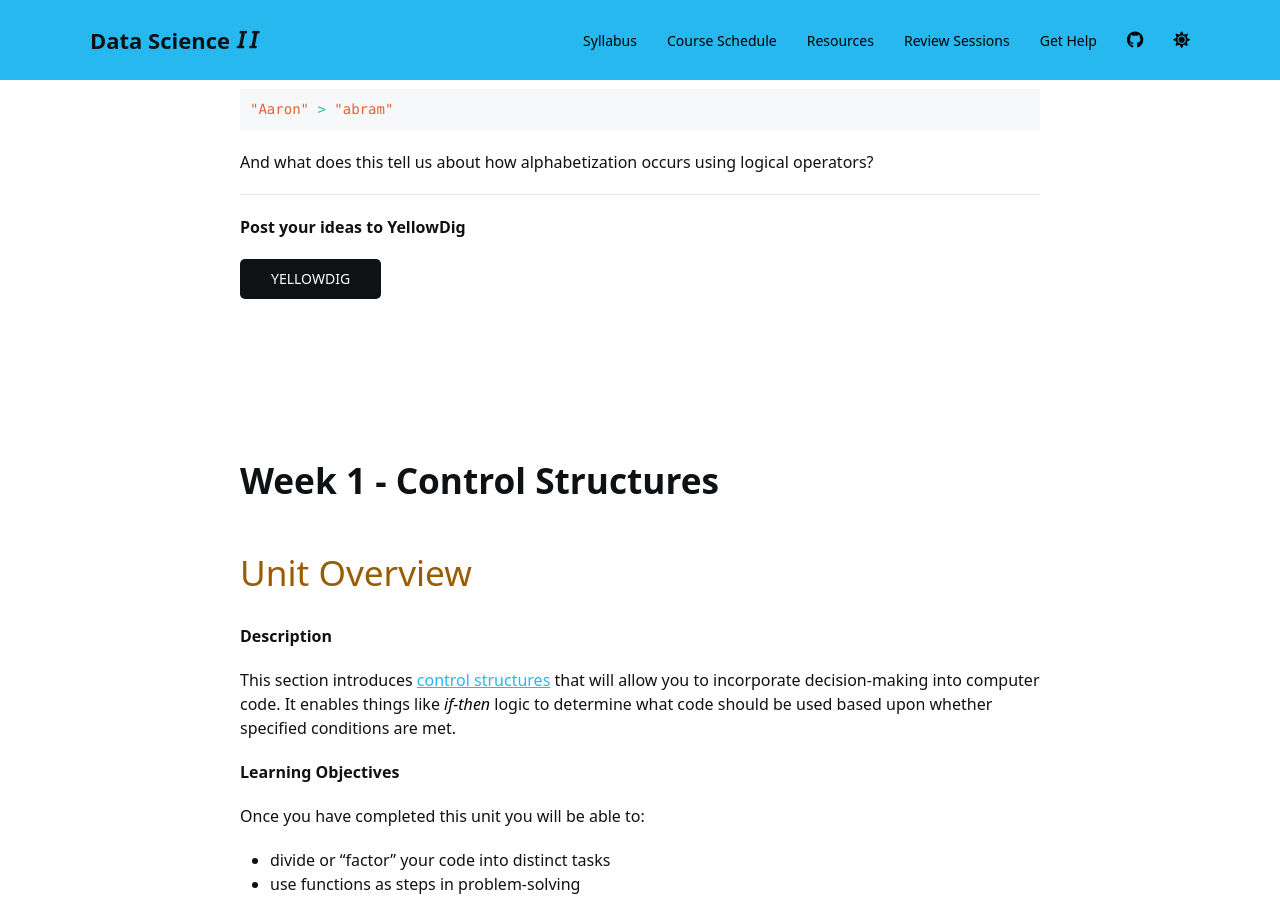
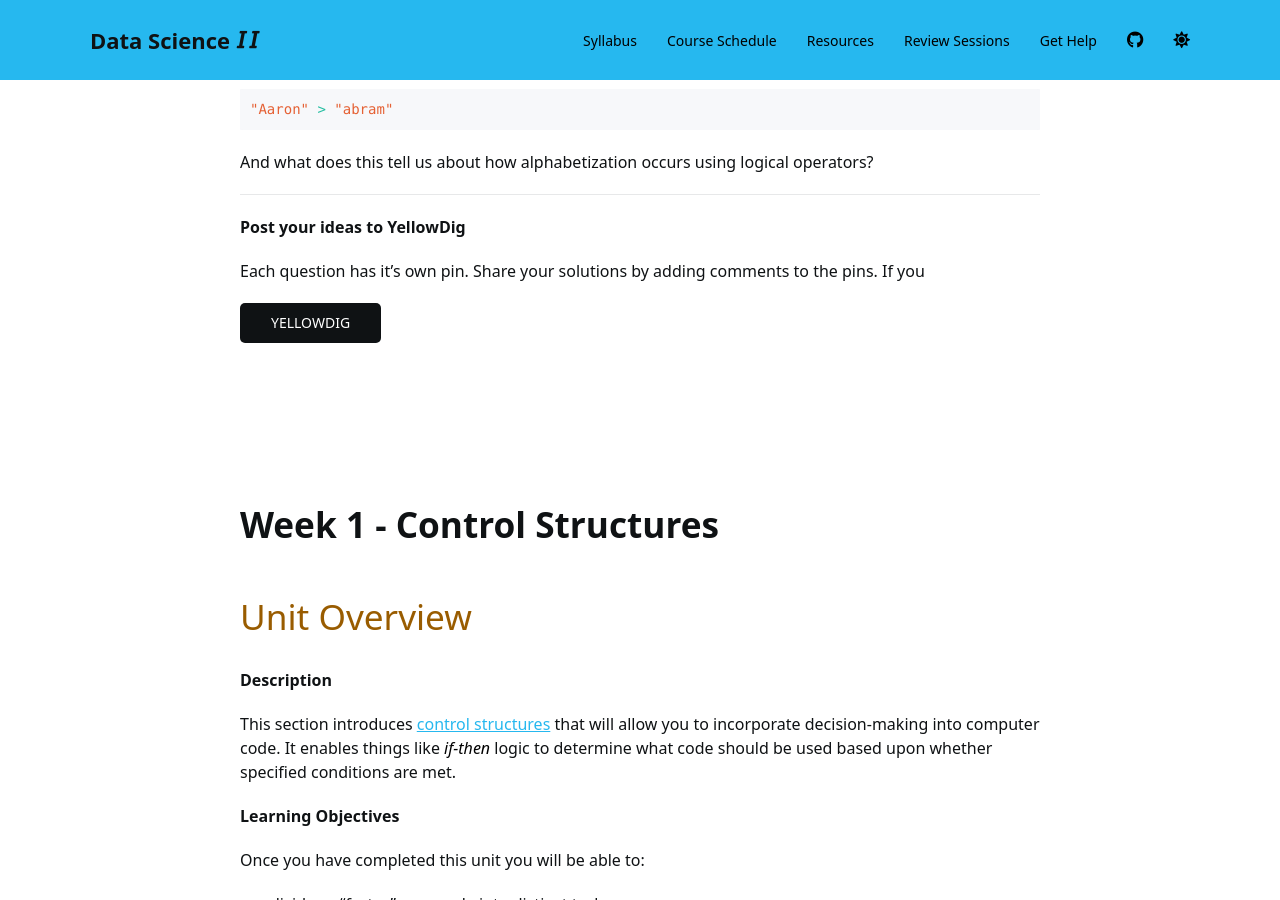
Before and after one commit to Watts-College/cpp-527-fall-2021, a Jekyll site: the page built from schedule.md, in a window 1280 px wide and 900 px high, scrolled down 7953 px. Built offline with Jekyll 4.4.1, drawn with Linux system fonts in a browser that asks for light colours; nearby versions of some CDN libraries; a script bundle is joined from its source files by our own code; library files that are not in the unit come from our copies; a style sheet for code colours, icons or effects is not loaded.

Commit message:
Update schedule.md

```diff
--- a/schedule.md
+++ b/schedule.md
@@ -355,6 +355,8 @@ And what does this tell us about how alphabetization occurs using logical operat
 -----
 
 **Post your ideas to YellowDig**
+
+Each question has it's own pin. Share your solutions by adding comments to the pins. If you
 
 
 <a class="uk-button uk-button-primary" href="{{page.yellowdig_url}}">YELLOWDIG</a>
```
